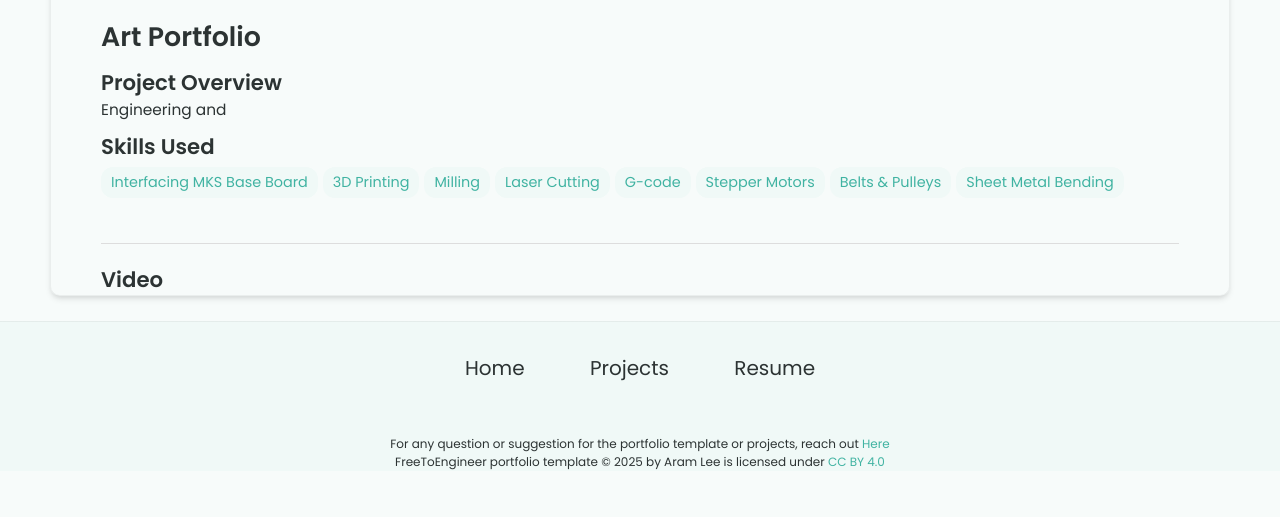
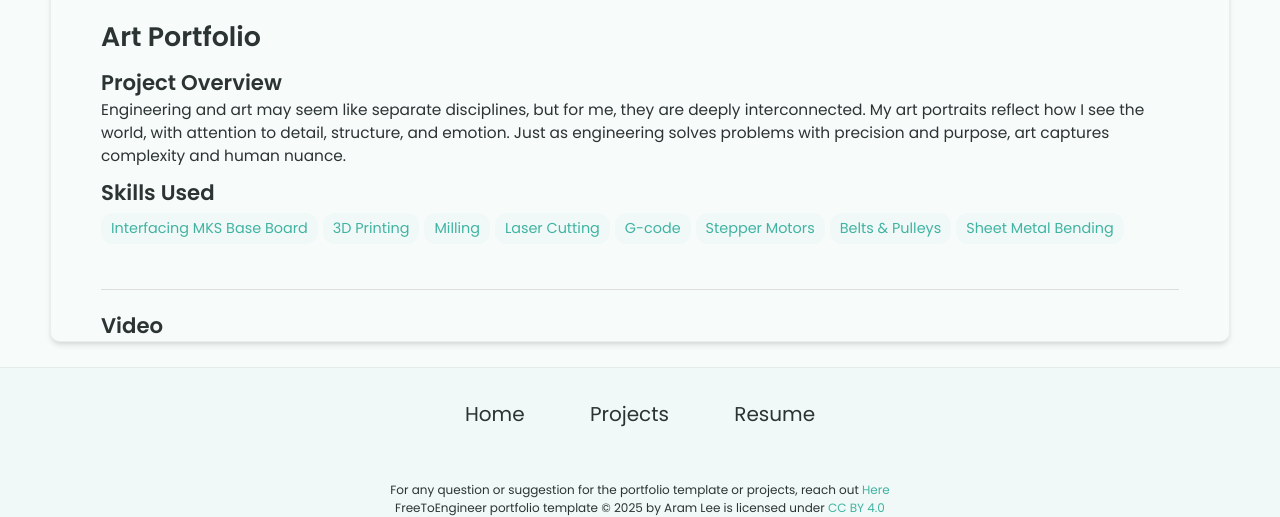
Before and after one commit to maggiedriggs/maggiedriggs.github.io, a Jekyll site: the page built from _projects/demo-project/index.md, in a window 1280 px wide. Shown: the part 490-1007 px from the top of the page. Built offline with Jekyll 4.4.1, drawn with Linux system fonts in a browser that asks for light colours; before the commit the page ends 961 px from its top, so only the background shows below that.

Commit message:
Update index.md

```diff
--- a/_projects/demo-project/index.md
+++ b/_projects/demo-project/index.md
@@ -2,8 +2,7 @@
 layout: post
 title: Art Portfolio
 description:
-        Engineering and
-
+        Engineering and art may seem like separate disciplines, but for me, they are deeply interconnected. My art portraits reflect how I see the world, with attention to detail, structure, and emotion. Just as engineering solves problems with precision and purpose, art captures complexity and human nuance.
 skills:
   - Interfacing MKS Base Board
   - 3D Printing
```
